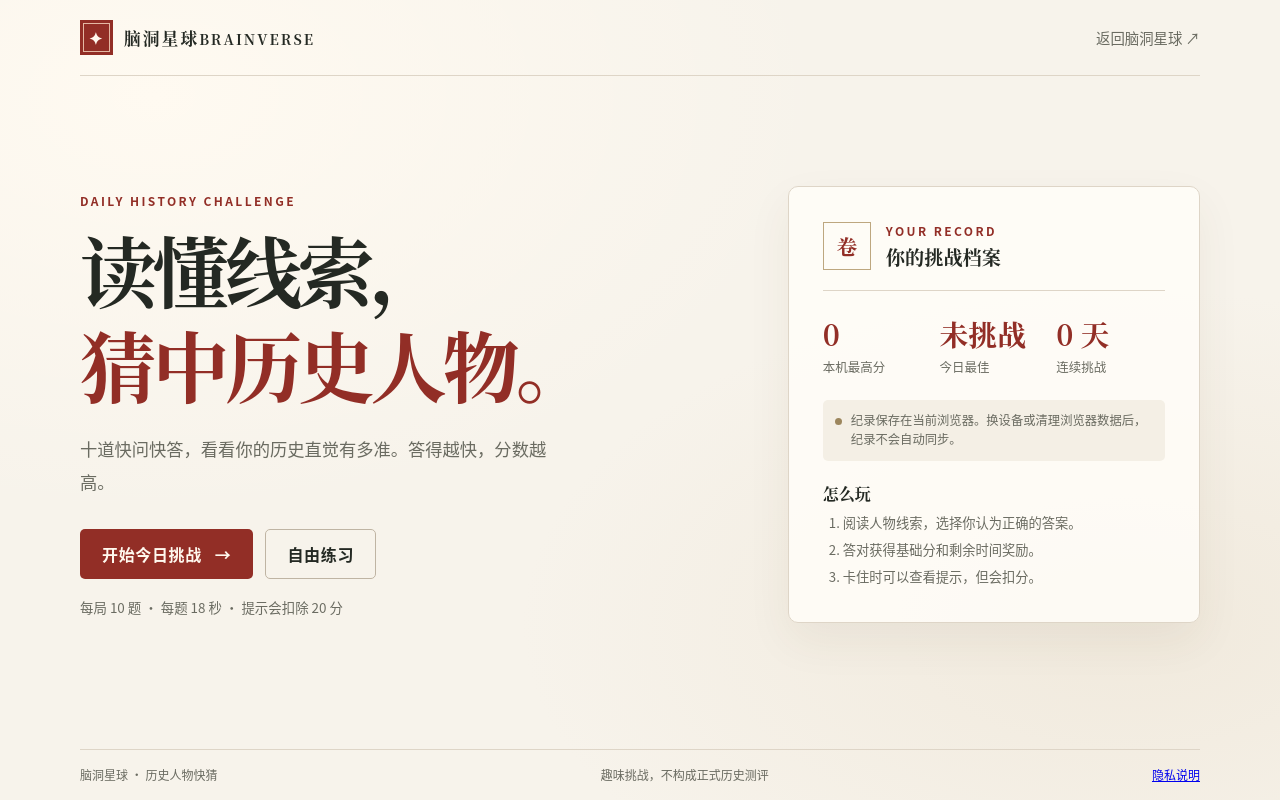
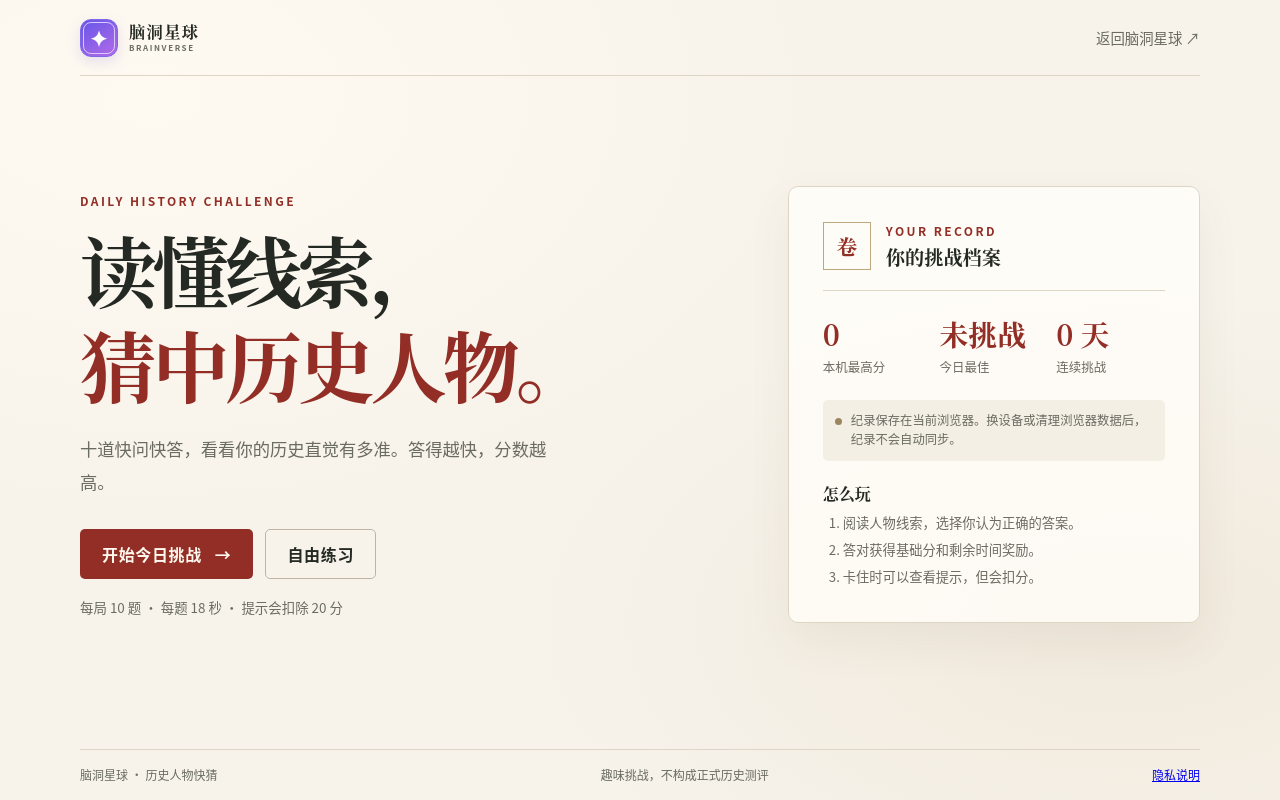
Before and after one commit to zhangq7726-png/zhangq7726.github.io, a plain HTML site: page game.html in a window 1280 px wide. Drawn offline with Linux system fonts and the light colour scheme.

Commit message:
Update game brand mark and wordmark

```diff
--- a/game.css
+++ b/game.css
@@ -36,8 +36,11 @@ button:focus-visible, a:focus-visible { outline: 3px solid #bd8c54; outline-offs
   justify-content: space-between;
   border-bottom: 1px solid var(--line);
 }
-.brand { display: inline-flex; align-items: center; gap: 11px; color: var(--ink); text-decoration: none; font: 700 1.05rem var(--serif); letter-spacing: .12em; }
-.brand-mark { display: grid; place-items: center; width: 33px; height: 35px; color: #fff8ed; background: var(--red); outline: 1px solid #e4b8a3; outline-offset: -4px; }
+.brand { display: inline-flex; align-items: center; gap: 11px; color: var(--ink); text-decoration: none; font: 700 1.05rem var(--serif); letter-spacing: .06em; }
+.brand-copy { display: grid; gap: 1px; text-align: left; line-height: 1.15; }
+.brand-name { font: 700 1.02rem/1.2 var(--serif); letter-spacing: .08em; }
+.brand-subtitle { color: var(--muted); font: 700 .5rem/1.2 var(--sans); letter-spacing: .2em; }
+.brand-mark { display: grid; place-items: center; width: 38px; height: 38px; color: #fff; background: linear-gradient(145deg, #6656e8, #b36be8); border: 1px solid #8069e8; border-radius: 11px; outline: 1px solid #d8c9ff; outline-offset: -4px; font-size: 1.35rem; box-shadow: 0 5px 14px #7761d52b; }
 .back-link { color: var(--muted); text-decoration: none; font-size: .9rem; }
 .back-link:hover { color: var(--red); }
 .game-main { flex: 1; display: grid; align-items: center; padding-block: 36px 52px; }
@@ -135,6 +138,7 @@ button:focus-visible, a:focus-visible { outline: 3px solid #bd8c54; outline-offs
 @media (max-width: 520px) {
   .game-header { min-height: 64px; }
   .brand { font-size: .92rem; }
+  .brand-name { font-size: .92rem; }
   .back-link { font-size: .8rem; }
   .mode-actions { display: grid; grid-template-columns: 1fr; margin-top: 23px; }
   .mode-actions .button { width: 100%; }
```
